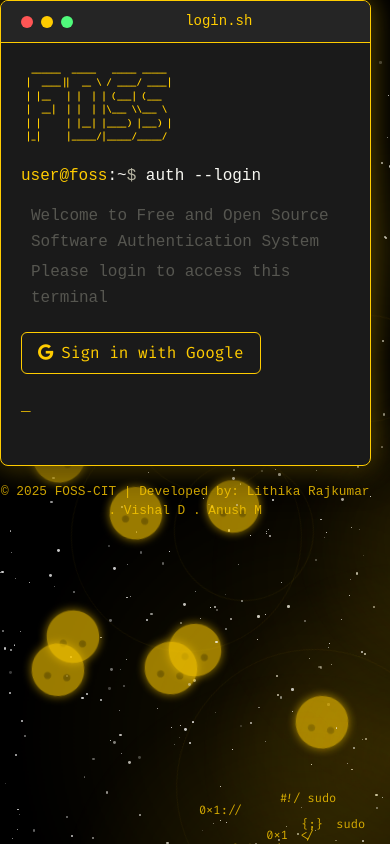
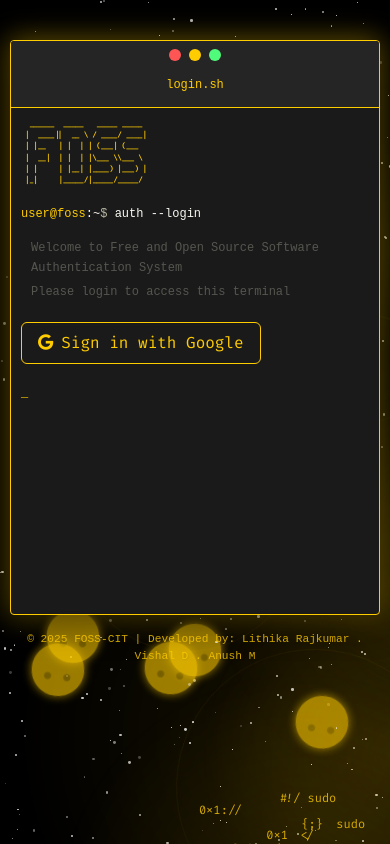
Before and after one commit to VishalDhanasekaran/opencrew, a React (Create React App) app: page / in a window 390 px wide. Built offline with nearby package versions, Linux system fonts and the light colour scheme.

Commit message:
updated styles in login

```diff
--- a/src/Login.css
+++ b/src/Login.css
@@ -13,6 +13,13 @@
   --red-color: #ff5555;
   --green-color: #50fa7b;
 }
+
+* {
+  box-sizing: border-box;
+  margin: 0;
+  padding: 0;
+}
+
 
 body {
   background-color: var(--bg-color);
@@ -144,6 +151,8 @@ body {
   max-width: 800px;
   position: relative;
   z-index: 10;
+  margin: 0 auto;
+  padding-top: 30px;
 }
 
 .terminal-window {
@@ -302,16 +311,77 @@ body {
 }
 
 /* Responsive design */
-@media (max-width: 768px) {
+
+@media screen and (max-width: 600px) {
+  body {
+    padding: 10px;
+    align-items: flex-start;
+  }
+
   .login-container {
-    width: 95%;
+    width: 100%;
+    margin: 0;
+  }
+
+  .terminal-window {
+    border-radius: 4px;
+  }
+
+  .terminal-header {
+    flex-direction: column;
+    align-items: center;
+    gap: 10px;
+    padding: 8px;
+  }
+
+  .terminal-buttons {
+    margin-right: 0;
+    align-self: center;
+  }
+
+  .terminal-title {
+    font-size: 12px;
+    margin: 5px 0;
   }
 
   .terminal-body {
-    height: 50vh;
+    padding: 10px;
+    max-height: 60vh;
+    min-height: 250px;
+    font-size: 12px;
   }
 
   .ascii-logo {
-    font-size: 0.6rem;
+    font-size: 0.5rem;
+  }
+
+  .command-output, .prompt-line {
+    font-size: 12px;
+  }
+
+  .blinking-cursor {
+    font-size: 12px;
+  }
+
+  .footer {
+    font-size: 0.7rem;
+    text-align: center;
   }
 }
+
+/* Ultra Small Devices */
+@media screen and (max-width: 375px) {
+  .terminal-body {
+    padding: 8px;
+    min-height: 200px;
+    font-size: 11px;
+  }
+
+  .ascii-logo {
+    font-size: 0.4rem;
+  }
+
+  .command-output, .prompt-line {
+    font-size: 11px;
+  }
+}
--- a/src/Results.js
+++ b/src/Results.js
@@ -80,11 +80,7 @@ const Results = () => {
                 <FaHome className="foss-home-nav-icon" /> Home
               </Link>
             </li>
-            <li className="foss-home-nav-item">
-              <Link to="/teams" className="foss-home-nav-link">
-                <FaUsers className="foss-home-nav-icon" /> Our Teams
-              </Link>
-            </li>
+
             <li className="foss-home-nav-item">
               <Link to="/home" className="foss-home-nav-link">
                 <FaArrowLeft className="foss-home-nav-icon" /> Back
```
